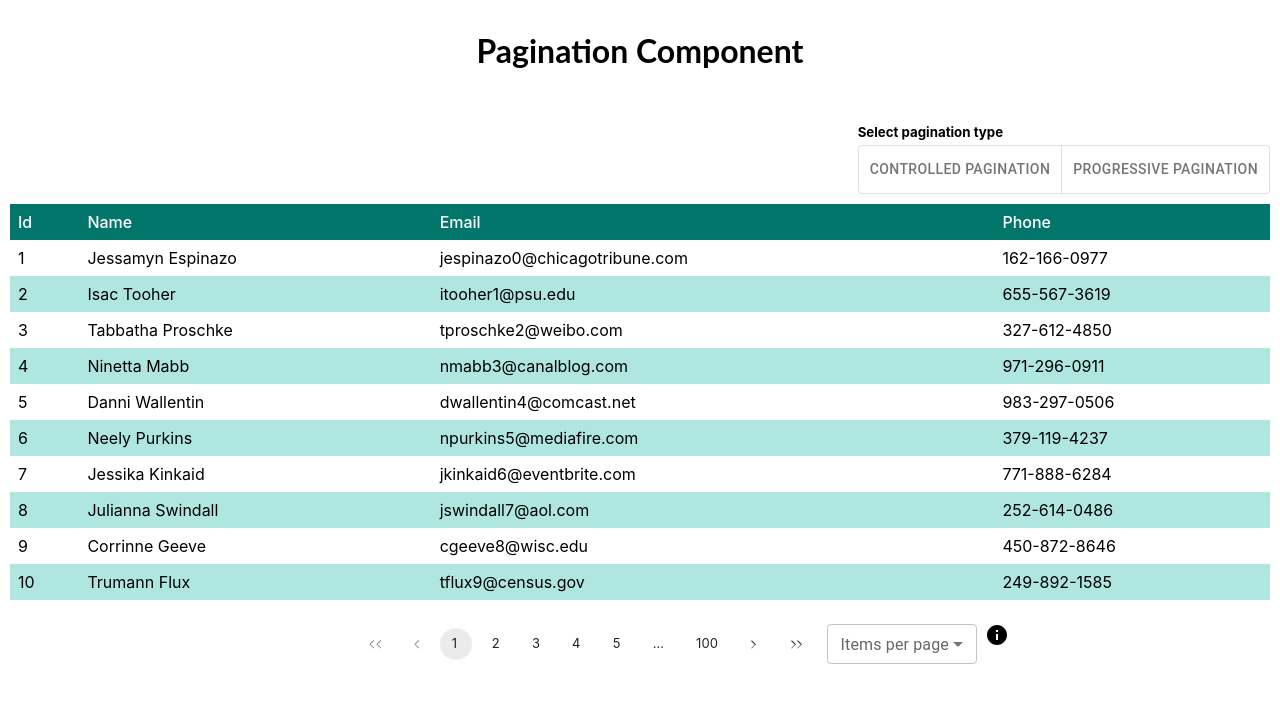
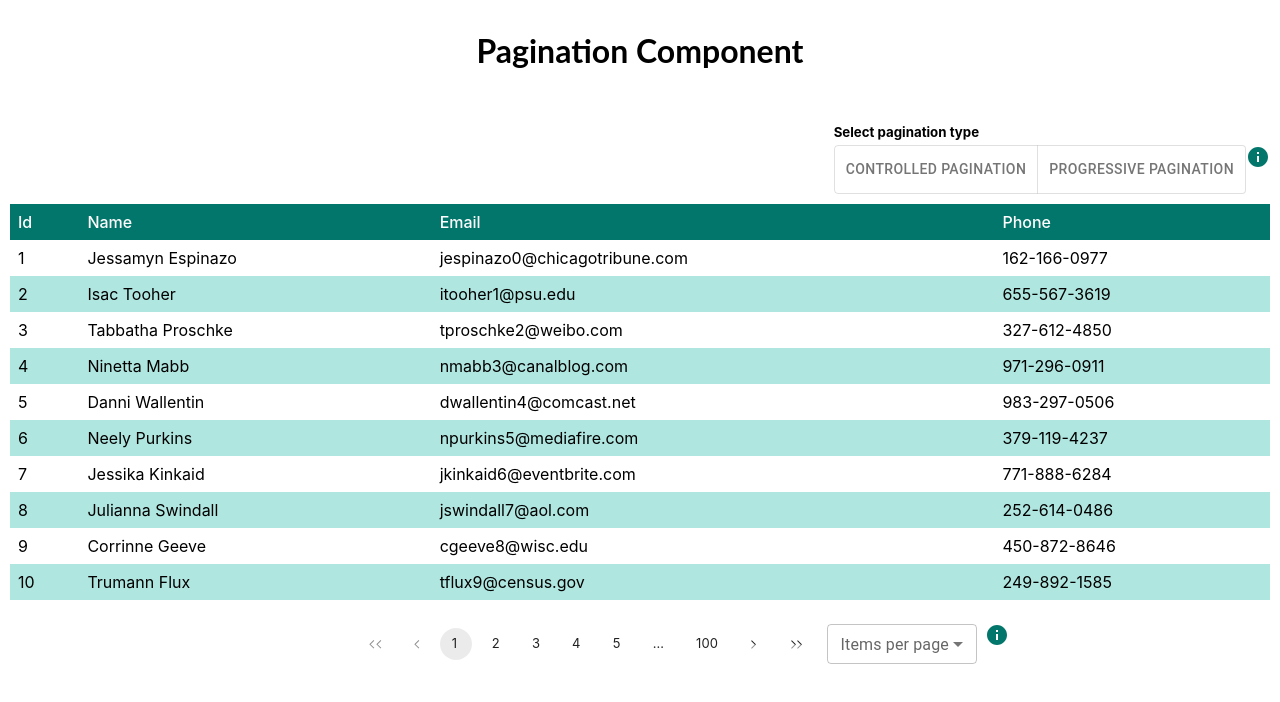
Before and after one commit to sauravmishra1710/Pagination-Component, a React (Create React App) app: page / in a window 1280 px wide. Shown: the top 702 px of the page. Built offline with nearby package versions, Linux system fonts and the light colour scheme.

Commit message:
Styling corrections & info icon for pagination type toggle

```diff
--- a/src/components/ItemsPerPage.jsx
+++ b/src/components/ItemsPerPage.jsx
@@ -33,7 +33,7 @@ export default function ItemsPerPage({ onChangeCallback }) {
         </Select>
       </FormControl>
       <Tooltip title="Setting the page size in middle of list navigation will reset the current page to 1." arrow>
-        <InfoIcon style={{marginTop: "7px"}} />
+          <InfoIcon className='infoIcon' style={{marginTop: "7px"}} />
       </Tooltip>
     </div>
   );
--- a/src/components/PaginationType.jsx
+++ b/src/components/PaginationType.jsx
@@ -2,7 +2,8 @@ import * as React from 'react';
 import MuiToggleButton from '@mui/material/ToggleButton';
 import ToggleButtonGroup from '@mui/material/ToggleButtonGroup';
 import { styled } from "@mui/material/styles";
-
+import InfoIcon from '@mui/icons-material/Info';
+import Tooltip from '@mui/material/Tooltip';
 
 export default function PaginationType( {onChangeCallback}) {
 
@@ -25,6 +26,7 @@ export default function PaginationType( {onChangeCallback}) {
   };
 
   return (
+  <div style={{display:"flex"}}>
     <ToggleButtonGroup
       color="primary"
       value={alignment}
@@ -35,5 +37,9 @@ export default function PaginationType( {onChangeCallback}) {
       <ToggleButton value="Controlled" selectedColor="#03766b">Controlled Pagination</ToggleButton>
       <ToggleButton value="Progressive" selectedColor="#03766b">Progressive Pagination</ToggleButton>
     </ToggleButtonGroup>
+    <Tooltip title="Default is controlled pagination type." arrow>
+      <InfoIcon className='infoIcon'/>
+    </Tooltip>
+  </div>
   );
 }
--- a/src/components/pagination.scss
+++ b/src/components/pagination.scss
@@ -62,6 +62,7 @@
 
       &.disabled {
         pointer-events: none;
+        color: #a9a9a9;
 
         .arrow::before {
           border-right: 0.12em solid rgba(0, 0, 0, 0.43);
--- a/src/style.scss
+++ b/src/style.scss
@@ -53,3 +53,7 @@ td {
 .masterContainer-pagination {
   float: right;
 }
+
+.infoIcon {
+  color: #03766b;
+}
```
Lines whose indentation alone changed are shown as unchanged.
